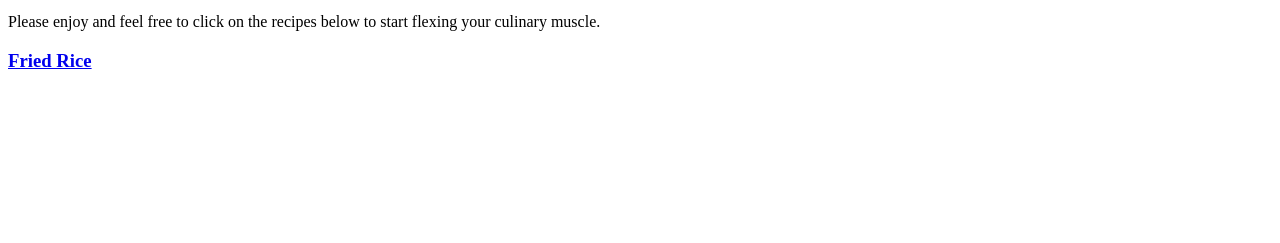
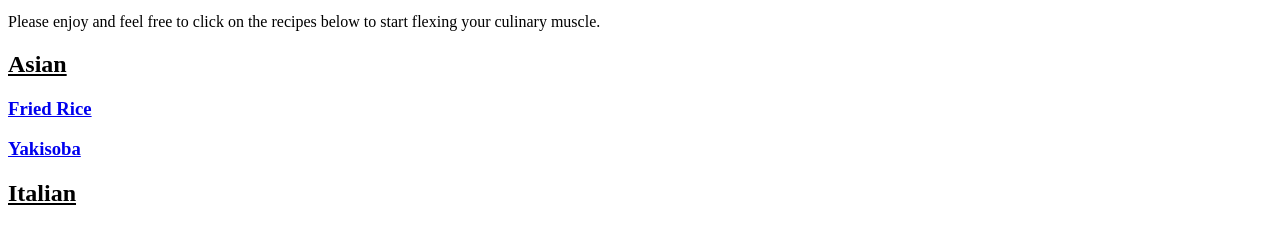
Before and after one commit to stephen-kovolski/front_end_practice, a plain HTML site: page index.html in a window 1280 px wide. Shown: the part 531-774 px from the top of the page. Drawn offline with Linux system fonts and the light colour scheme.

Commit message:
add yakisoba

```diff
--- a/index.html
+++ b/index.html
@@ -14,7 +14,12 @@
 
     <p>Please enjoy and feel free to click on the recipes below to start flexing your culinary muscle.</p>
 
+    <h2><u>Asian</u></h2>
     <a href="fried_rice.html"><h3>Fried Rice</h3></a>
+    <a href="yakisoba.html"><h3>Yakisoba</h3></a>
+
+
+    <h2><u>Italian</u></h2>
 
 </body>
 </html>
```
